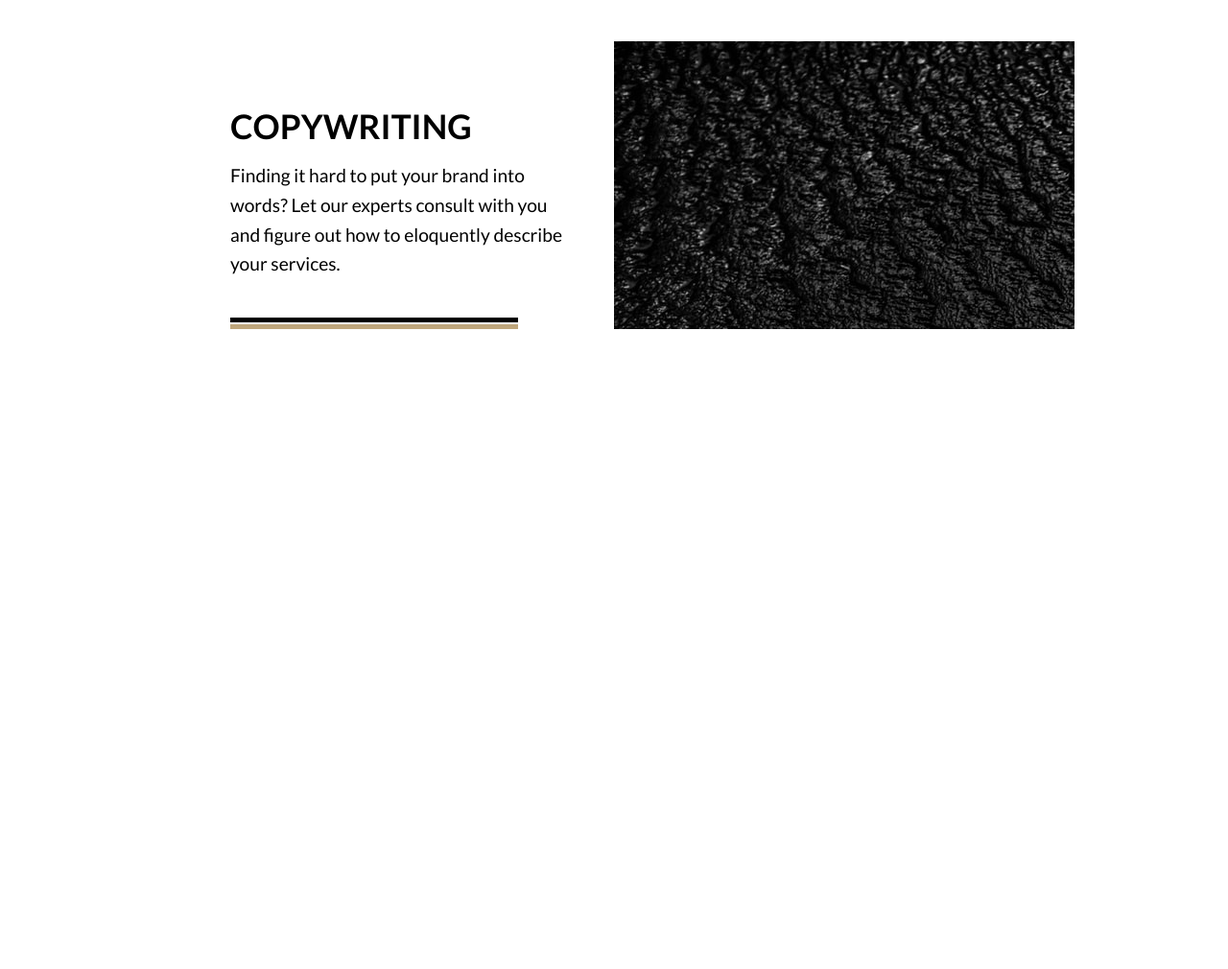
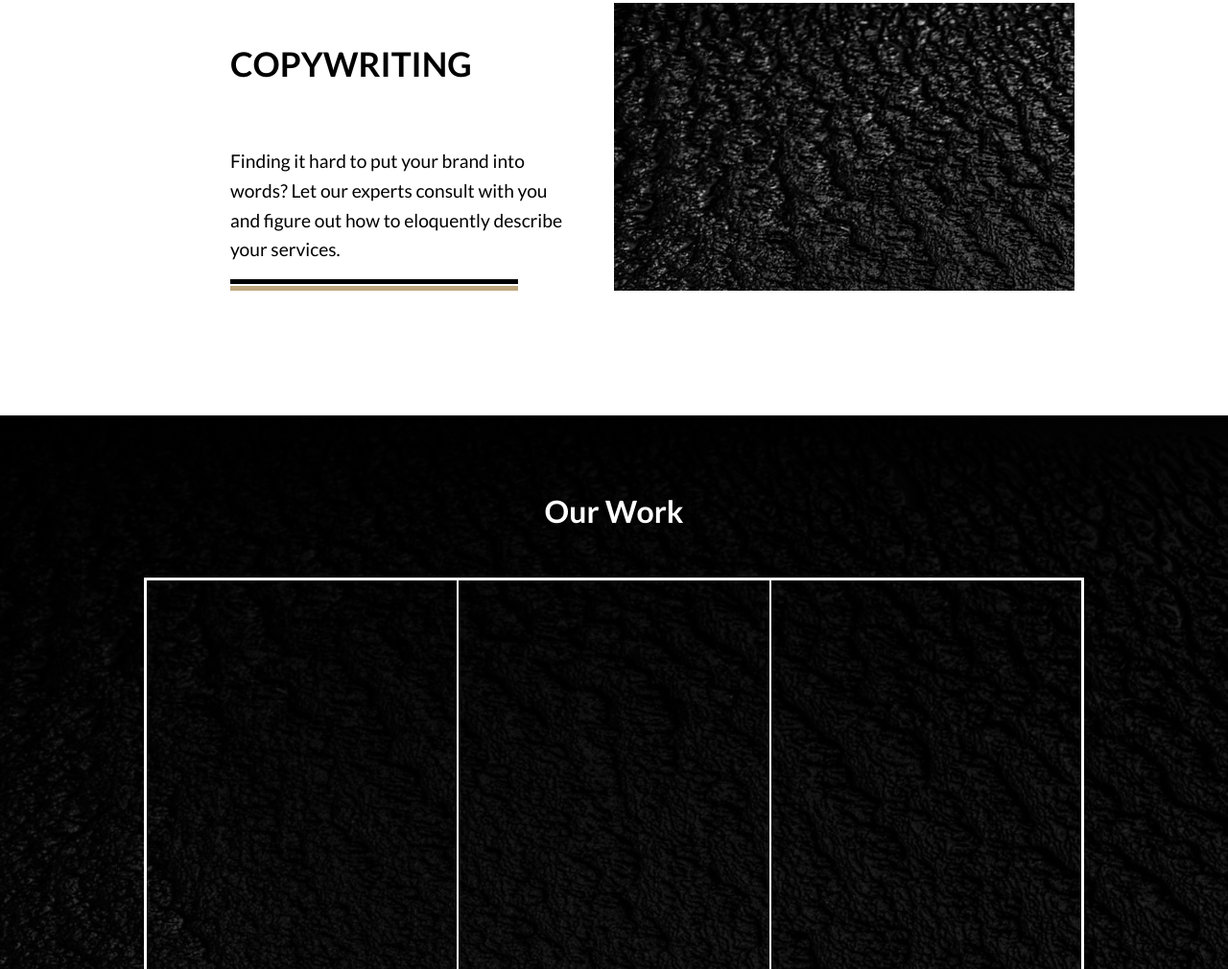
Before and after one commit to alto4/AltonWebSolutions, a plain HTML site: page index.html in a window 1280 px wide. Shown: the part 1790-2800 px from the top of the page at 96% size. Before the commit the page ends 2313 px from the top, so only its background shows below. Drawn offline with Linux system fonts and the light colour scheme.

Commit message:
Portfolio section outline and basic footer added.

```diff
--- a/css/styles.css
+++ b/css/styles.css
@@ -12,6 +12,11 @@
   border: none;
   overflow-x: hidden;
   color: inherit;
+}
+
+h2 {
+  font-size: 2rem;
+  margin-bottom: 50px;
 }
 
 /* Navbar Styles */
@@ -61,7 +66,8 @@ header {
   color: #bea67c;
 }
 /* Hero Styles */
-.hero {
+.hero,
+.portfolio {
   position: relative;
   color: #bea67c;
   background-image: linear-gradient( rgba(0, 0, 0, 0.99), rgba(0, 0, 0, 0.5) ),url('../img/header-background.jpg');
@@ -98,8 +104,12 @@ header {
 
 /* Services Styles */
 main {
-  padding: 100px;
+  padding: 10px 0 0;
   color: #000;
+}
+
+.services-container {
+  padding: 50px 0;
 }
 
 .service {
@@ -128,6 +138,7 @@ main {
   height: 5px;
   background-color: #bea67c;
 }
+
 .service-text::before {
   position: absolute;
   content: '';
@@ -169,3 +180,31 @@ main {
   text-align: left;
   margin-right: auto;
 }
+
+/* Portfolio Styles */
+.portfolio {
+  min-height: 95vh;
+  padding: 80px 150px;
+  color: #fff;
+  text-align: center;
+}
+
+.portfolio-container {
+  border: 2px solid #fff;
+  height: 80%;
+  display: grid;
+  grid-template-columns: repeat(3, 1fr);
+}
+
+.portfolio-container .project-card {
+  border: 1px solid #fff;
+}
+
+/* Footer Styles */
+footer {
+  background: #000;
+  color: #fff;
+  text-align: center;
+  padding: 30px;
+  margin: 0;
+}
--- a/index.html
+++ b/index.html
@@ -50,7 +50,7 @@
   <!-- Main content -->
   <main>
     <!-- Service 1: Web Development -->
-    <div class="services-container">
+    <section class="services-container">
       <div id="service-1" class="service">
         <div class="service-text">
           <h2>Web Development</h2>
@@ -81,17 +81,28 @@
           <img src="img/header-background.jpg" alt="">
         </div>
       </div>
+    </section>
 
+    <!-- Portfolio Section -->
+    <section class="portfolio">
+      <h2>Our Work</h2>
+      <div class="portfolio-container">
+        <div class="project-card">
 
+        </div>
+        <div class="project-card">
 
-    </div>
+        </div>
+        <div class="project-card">
 
-
+        </div>
+      </div>
+    </section>
   </main>
 
   <!-- Footer -->
   <footer>
-
+    <p>Copyright 2021, Alton Web Solutions.</p>
   </footer>
 
   <!-- Javascript Imports  -->
```
